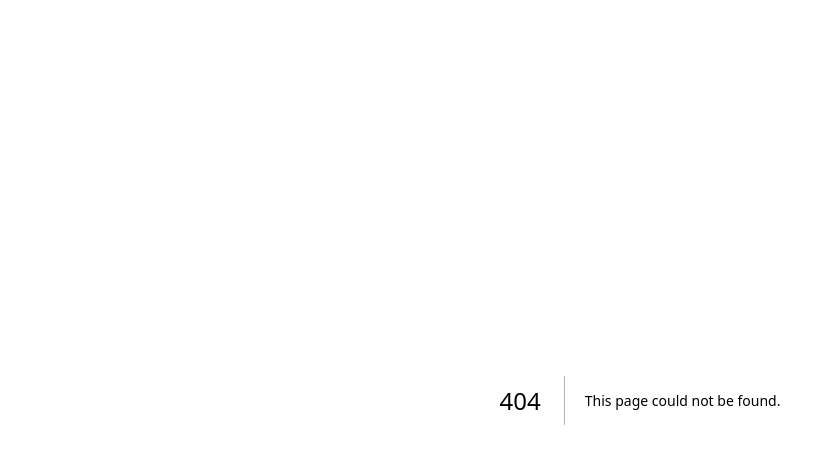
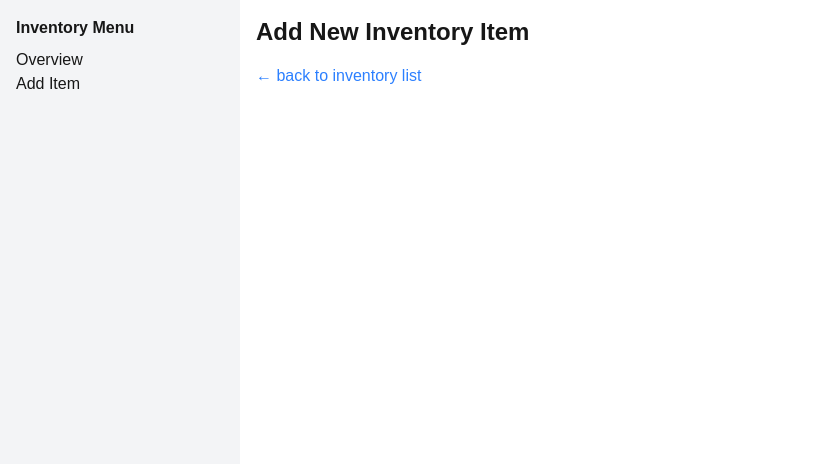
Before and after one commit to COS301-SE-2025/Coffee-Shop-Manager, a Next.js app in the folder koffieblik-login/: page /inventory/add in a window 1280 px wide. Before the commit this address had no page. Shown: the top 464 px of the page, without its empty margins (0-827 px from the left). Built offline with nearby package versions, Linux system fonts and the light colour scheme.

Commit message:
feat: initialize Koffieblik stock inventory with Next.js and Tailwind

```diff
--- /dev/null
+++ b/koffieblik-login/src/app/inventory/add/page.tsx
@@ -0,0 +1,36 @@
+// src/app/inventory/add/page.tsx
+import React from 'react'
+import Link from 'next/link'
+
+export default function AddItemPage() {
+  return (
+    <main className="container mx-auto p-4">
+      <h1 className="text-2xl font-bold mb-4">Add New Inventory Item</h1>
+
+      {/* <form className="space-y-4">
+        <div>
+          <label htmlFor="name" className="block font-medium">Name</label>
+          <input id="name" name="name" type="text"
+                 className="w-full border rounded px-2 py-1" />
+        </div>
+
+        <div>
+          <label htmlFor="quantity" className="block font-medium">Quantity</label>
+          <input id="quantity" name="quantity" type="number"
+                 className="w-full border rounded px-2 py-1" />
+        </div>
+
+        <button type="submit"
+                className="bg-blue-600 text-white px-4 py-2 rounded">
+          Create Item
+        </button>
+      </form> */}
+
+      <p className="mt-4">
+        <Link href="/inventory" className="text-blue-500 hover:underline">
+          ← back to inventory list
+        </Link>
+      </p>
+    </main>
+  )
+}
```
